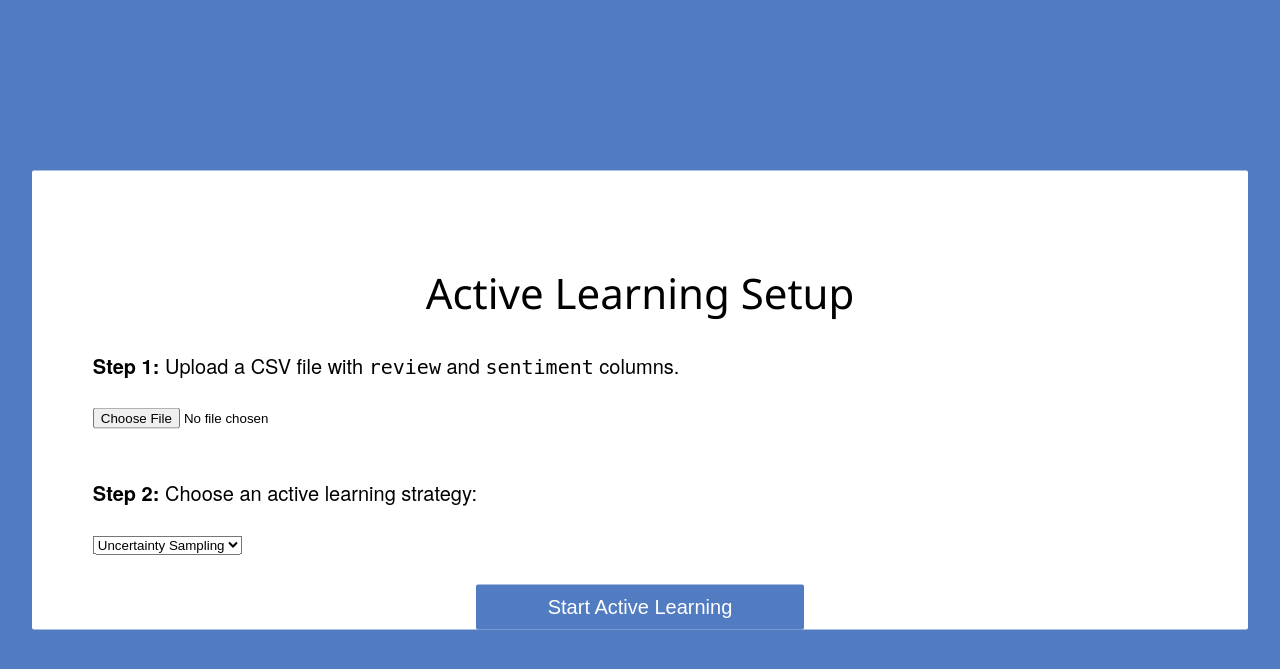
After one commit to Riyashalad1421/HCAI_PROJECT, a Django app: page /project2/active/ in a window 1280 px wide. The commit adds this page. Shown: the top 669 px of the page. Run offline with Django 5.2, Linux system fonts and the light colour scheme.

Commit message:
Task 2 and 3 of the project 2

```diff
--- /dev/null
+++ b/project2/templates/project2/active_upload.html
@@ -0,0 +1,28 @@
+{% extends 'base.html' %}
+{% load static %}
+
+{% block content %}
+<div class="box">
+  <div class="title-container">
+    <div class="title">Active Learning Setup</div>
+  </div>
+
+  <div class="main-text">
+    <form method="post" enctype="multipart/form-data">
+      {% csrf_token %}
+
+      <p><strong>Step 1:</strong> Upload a CSV file with <code>review</code> and <code>sentiment</code> columns.</p>
+      <input type="file" name="file" required><br><br>
+
+      <p><strong>Step 2:</strong> Choose an active learning strategy:</p>
+      <select name="strategy">
+        <option value="uncertainty">Uncertainty Sampling</option>
+        <option value="entropy">Entropy Sampling</option>
+        <option value="random">Random Sampling</option>
+      </select><br><br>
+
+      <button type="submit">Start Active Learning</button>
+    </form>
+  </div>
+</div>
+{% endblock %}
--- a/project2/urls.py
+++ b/project2/urls.py
@@ -5,4 +5,7 @@ app_name = 'project2'
 
 urlpatterns = [
     path('', views.index, name='index'),
+    path('active/', views.active_learning_view, name='active_learning'),
+    path('active/loop/', views.active_learning_loop, name='active_learning_loop'),
+    path('active/reset/', views.reset_active_session, name='active_reset'),
 ]
--- a/project2/views.py
+++ b/project2/views.py
@@ -1,4 +1,4 @@
-from django.shortcuts import render
+from django.shortcuts import render, redirect
 import pandas as pd
 from sklearn.model_selection import train_test_split, GridSearchCV
 from sklearn.pipeline import Pipeline
@@ -12,6 +12,8 @@ import io
 import pickle
 import os
 from django.conf import settings
+import numpy as np
+import matplotlib.pyplot as plt
 
 MODEL_PATH = os.path.join(settings.BASE_DIR, 'static', 'saved_pipeline.pkl')
 
@@ -127,3 +129,190 @@ def index(request):
         'best_params': best_params,
         'error': error_message,
     })
+
+def uncertainty_sampling(probs):
+    return np.argmin(np.max(probs, axis=1))
+
+def entropy_sampling(probs):
+    log_probs = np.log(probs + 1e-10)
+    entropy = -np.sum(probs * log_probs, axis=1)
+    return np.argmax(entropy)
+
+def random_sampling(pool_size):
+    return np.random.randint(0, pool_size)
+
+# ✅ View 1: auto-resume or upload
+def active_learning_view(request):
+    session_file = os.path.join(settings.BASE_DIR, 'static', 'active_session.pkl')
+
+    # Auto-resume if saved session exists
+    if os.path.exists(session_file):
+        try:
+            with open(session_file, 'rb') as f:
+                session_data = pickle.load(f)
+
+            for key, value in session_data.items():
+                request.session[key] = value
+
+            return redirect('project2:active_learning_loop')
+
+        except Exception as e:
+            error_message = f"Failed to resume session: {str(e)}"
+            return render(request, 'project2/active_upload.html', { 'error': error_message })
+
+    # No saved session — show upload form
+    if request.method == "POST" and request.FILES.get('file'):
+        df = pd.read_csv(request.FILES['file'])
+        df['label'] = df['sentiment'].map({'positive': 1, 'negative': 0})
+        reviews = df['review'].tolist()
+        labels = df['label'].tolist()
+
+        X_train_val, X_test, y_train_val, y_test = train_test_split(
+            reviews, labels, test_size=0.2, random_state=42
+        )
+
+        request.session['X_all'] = X_train_val
+        request.session['y_all'] = y_train_val
+        request.session['X_test'] = X_test
+        request.session['y_test'] = y_test
+        request.session['labeled'] = list(range(10))
+        request.session['unlabeled'] = list(range(10, len(X_train_val)))
+        request.session['strategy'] = request.GET.get('strategy', 'uncertainty')
+        request.session['accuracy_history'] = []
+
+        return redirect('project2:active_learning_loop')
+
+    return render(request, 'project2/active_upload.html')
+
+def active_learning_loop(request):
+    X_all = request.session.get('X_all')
+    y_all = request.session.get('y_all')
+    labeled = request.session.get('labeled')
+    unlabeled = request.session.get('unlabeled')
+    X_test = request.session.get('X_test')
+    y_test = request.session.get('y_test')
+    strategy = request.session.get('strategy')
+    accuracy_history = request.session.get('accuracy_history', [])
+
+    if not X_all or not labeled or not unlabeled:
+        return redirect('project2:active_learning')
+
+    # Prepare datasets
+    X_labeled = [X_all[i] for i in labeled]
+    y_labeled = [y_all[i] for i in labeled]
+    X_unlabeled = [X_all[i] for i in unlabeled]
+
+    # Train model
+    model = Pipeline([
+        ('tfidf', TfidfVectorizer(stop_words='english')),
+        ('clf', LogisticRegression(solver='liblinear'))
+    ])
+    model.fit(X_labeled, y_labeled)
+
+    # Evaluate
+    y_pred = model.predict(X_test)
+    accuracy = accuracy_score(y_test, y_pred)
+    accuracy_history.append(round(accuracy * 100, 2))
+    request.session['accuracy_history'] = accuracy_history
+
+    # Select samples for labeling
+    BATCH_SIZE = 20  # number of samples to label per iteration
+    probs = model.predict_proba(X_unlabeled)
+
+    if strategy == 'uncertainty':
+        scores = np.max(probs, axis=1)
+        selected_indices = np.argsort(scores)[:BATCH_SIZE]
+    elif strategy == 'entropy':
+        log_probs = np.log(probs + 1e-10)
+        entropy = -np.sum(probs * log_probs, axis=1)
+        selected_indices = np.argsort(entropy)[-BATCH_SIZE:]
+    else:
+        selected_indices = np.random.choice(len(unlabeled), BATCH_SIZE, replace=False)
+
+    # Update labeled/unlabeled pools
+    for i in sorted(selected_indices, reverse=True):  # reverse to safely delete
+        labeled.append(unlabeled[i])
+        del unlabeled[i]
+
+    # Save updated session state
+    request.session['labeled'] = labeled
+    request.session['unlabeled'] = unlabeled
+
+    session_data = {
+        'X_all': X_all,
+        'y_all': y_all,
+        'X_test': X_test,
+        'y_test': y_test,
+        'labeled': labeled,
+        'unlabeled': unlabeled,
+        'accuracy_history': accuracy_history,
+        'strategy': strategy
+    }
+    with open(os.path.join(settings.BASE_DIR, 'static', 'active_session.pkl'), 'wb') as f:
+        pickle.dump(session_data, f)
+
+    # Plot accuracy over iterations
+    plt.figure()
+    plt.plot(range(1, len(accuracy_history)+1), accuracy_history, marker='o')
+    plt.title("Accuracy Over Iterations")
+    plt.xlabel("Iteration")
+    plt.ylabel("Accuracy (%)")
+    plt.grid(True)
+    plot_path = os.path.join(settings.BASE_DIR, 'static', 'accuracy_plot.png')
+    plt.savefig(plot_path)
+    plt.close()
+
+    return render(request, 'project2/active_loop.html', {
+        'accuracy': f"{accuracy:.2f}%",
+        'labeled_count': len(labeled),
+        'remaining': len(unlabeled),
+        'accuracy_plot': 'accuracy_plot.png',
+    })
+
+def reset_active_learning(request):
+    if request.method == "POST":
+        # Delete session variables
+        keys_to_clear = ['X_all', 'y_all', 'X_test', 'y_test',
+                         'labeled', 'unlabeled', 'strategy', 'accuracy_history']
+        for key in keys_to_clear:
+            request.session.pop(key, None)
+
+        # Delete saved pickle session
+        session_file = os.path.join(settings.BASE_DIR, 'static', 'active_session.pkl')
+        if os.path.exists(session_file):
+            os.remove(session_file)
+
+        # Load default dataset again and re-initialize with 10 labeled samples
+        try:
+            df = pd.read_csv(os.path.join(settings.BASE_DIR, 'static', 'IMDB Dataset.csv')).sample(2000, random_state=42)
+            df['label'] = df['sentiment'].map({'positive': 1, 'negative': 0})
+            reviews = df['review'].tolist()
+            labels = df['label'].tolist()
+
+            X_train_val, X_test, y_train_val, y_test = train_test_split(
+                reviews, labels, test_size=0.2, random_state=42
+            )
+
+            request.session['X_all'] = X_train_val
+            request.session['y_all'] = y_train_val
+            request.session['X_test'] = X_test
+            request.session['y_test'] = y_test
+            request.session['labeled'] = list(range(10))
+            request.session['unlabeled'] = list(range(10, len(X_train_val)))
+            request.session['strategy'] = 'uncertainty'
+            request.session['accuracy_history'] = []
+
+            return redirect('project2:active_learning_loop')
+
+        except Exception as e:
+            return render(request, 'project2/active_upload.html', {
+                'error': f"Reset failed: {str(e)}"
+            })
+
+    return redirect('project2:active_learning')
+
+def reset_active_session(request):
+    session_file = os.path.join(settings.BASE_DIR, 'static', 'active_session.pkl')
+    if os.path.exists(session_file):
+        os.remove(session_file)
+    return redirect('project2:active_learning')
```
Also changed, not shown: project2/templates/project2/active_loop.html (added, +42 -0 lines), project2/templates/project2/train.html (+14 -6 lines), static/accuracy_plot.png (added), 2 other files.
